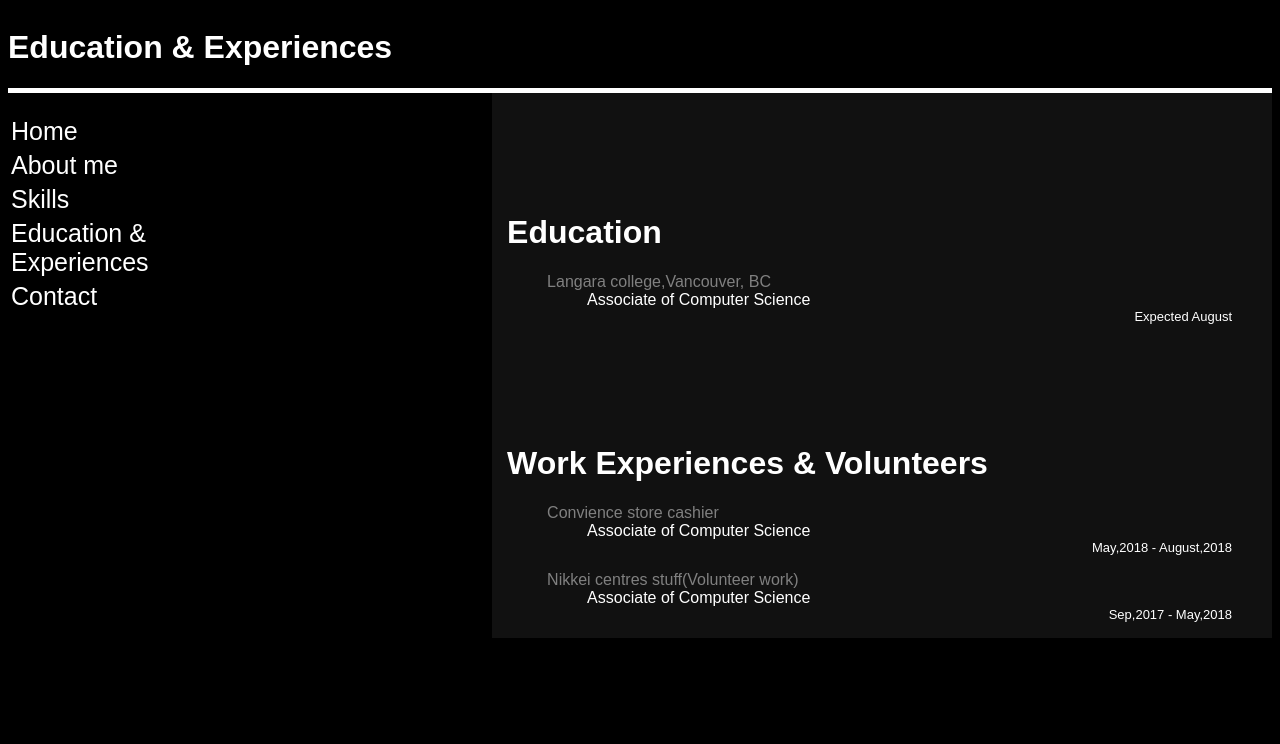
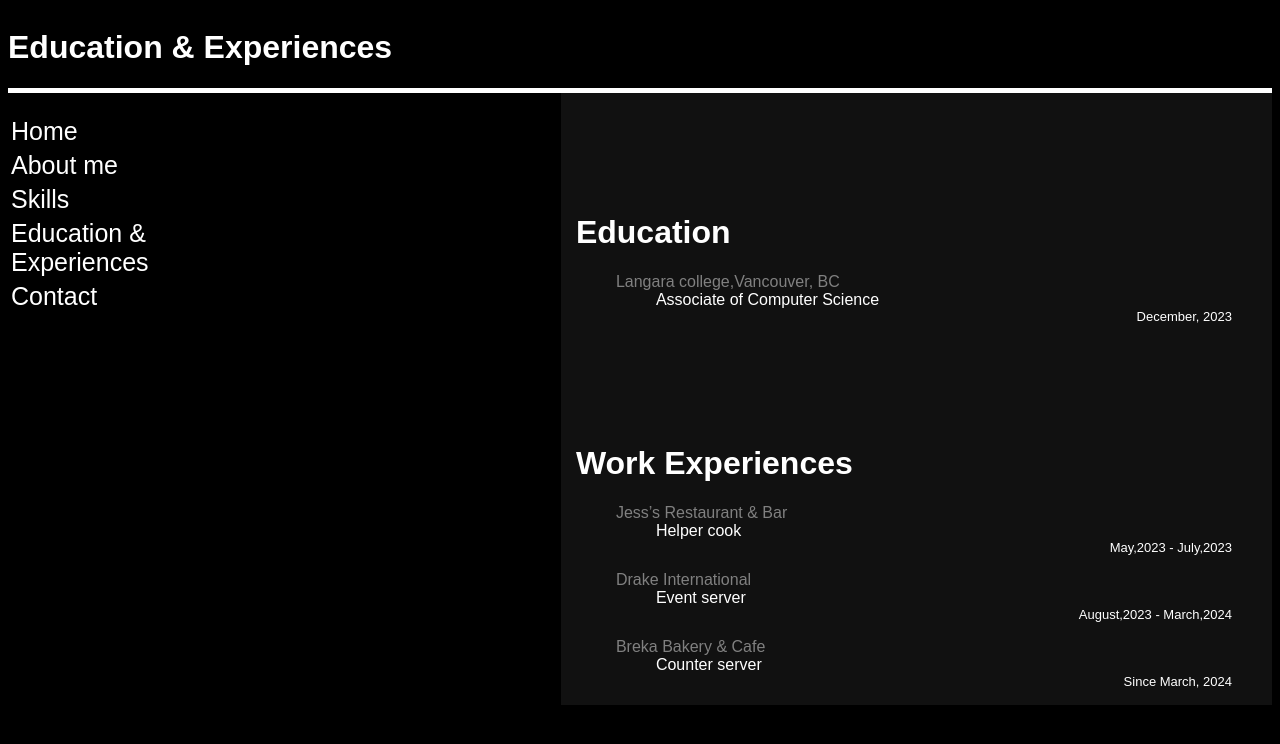
Before and after one commit to Kodak-JJJ/ks, a plain HTML site: page portfolio/education.html in a window 1280 px wide. Drawn offline with Linux system fonts and the light colour scheme.

Commit message:
Update education.html

```diff
--- a/portfolio/education.html
+++ b/portfolio/education.html
@@ -25,20 +25,25 @@
                 <dl>
                     <dt style="color: grey;">Langara college,Vancouver, BC</dt>
                     <dd >Associate of Computer Science</dd>
-                    <dd style="text-align: right; font-size: 13px;">Expected August</dd>
+                    <dd style="text-align: right; font-size: 13px;">December, 2023</dd>
                 </dl>
             </blockquote>
-            <h1 style="padding-top:100px">Work Experiences & Volunteers</h1>
+            <h1 style="padding-top:100px">Work Experiences</h1>
             <blockquote>
                 <dl>
-                    <dt style="color: grey;">Convience store cashier</dt>
-                    <dd >Associate of Computer Science</dd>
-                    <dd style="text-align: right; font-size: 13px;">May,2018 - August,2018</dd>
+                    <dt style="color: grey;">Jess’s Restaurant & Bar</dt>
+                    <dd >Helper cook </dd>
+                    <dd style="text-align: right; font-size: 13px;">May,2023 - July,2023</dd>
                 </dl>
                 <dl>
-                    <dt style="color: grey;">Nikkei centres stuff(Volunteer work)</dt>
-                    <dd >Associate of Computer Science</dd>
-                    <dd style="text-align: right; font-size: 13px;">Sep,2017 - May,2018</dd>
+                    <dt style="color: grey;">Drake International</dt>
+                    <dd>Event server</dd>
+                    <dd style="text-align: right; font-size: 13px;">August,2023 - March,2024</dd>
+                </dl>
+		<dl>
+                    <dt style="color: grey;">Breka Bakery & Cafe</dt>
+                    <dd>Counter server</dd>
+                    <dd style="text-align: right; font-size: 13px;">Since March, 2024</dd>
                 </dl>
             </blockquote>
         </main>
```
